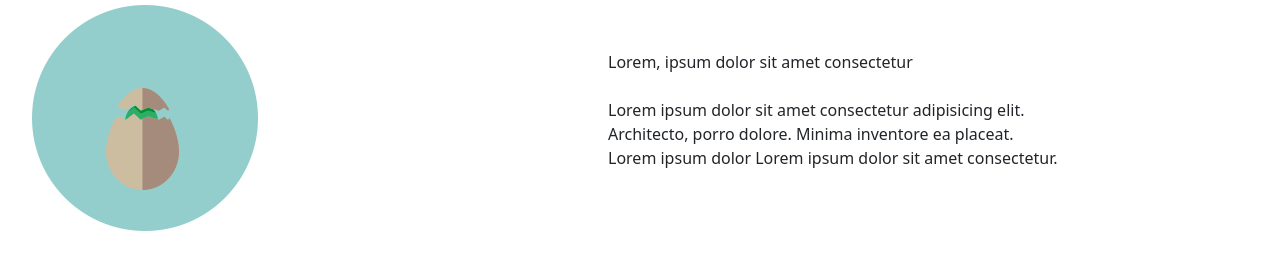
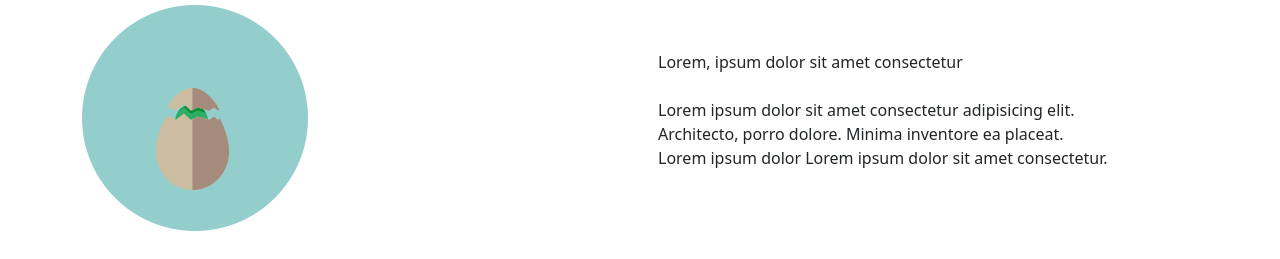
Before and after one commit to dakhamme474/nassim-amine-you, a website: page index.html in a window 1280 px wide. Shown: the part 541-800 px from the top of the page. Drawn offline with nearby package versions, Linux system fonts and the light colour scheme.

Commit message:
small update

```diff
--- a/index.html
+++ b/index.html
@@ -60,7 +60,7 @@
   </section>
   <!-- end add section branch amine -->
   <!-- start add section-2 branch amine -->
-  <section class="section-1 ">
+  <section class="section-1 container">
     <div class="d-flex justify-content-center">
       <h1 class="text-white bg-pack text-center p-2 eclosion  ">Eclosion</h1>
     </div>
```
